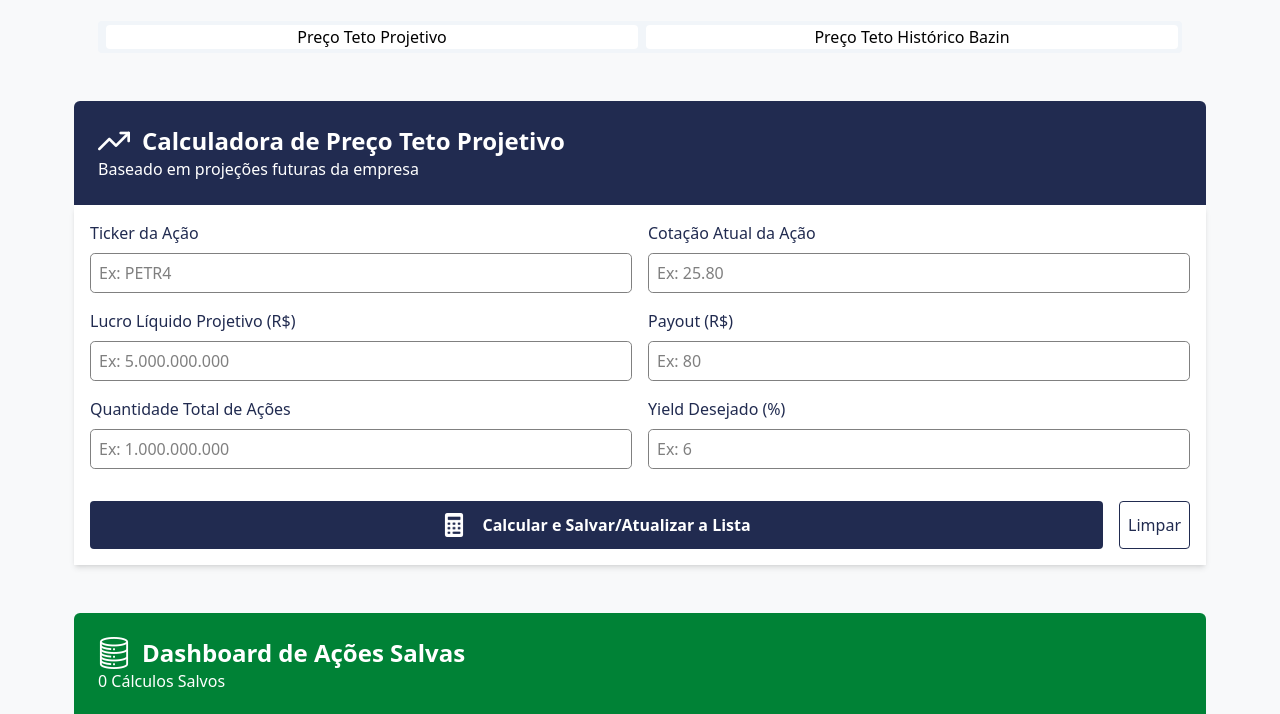
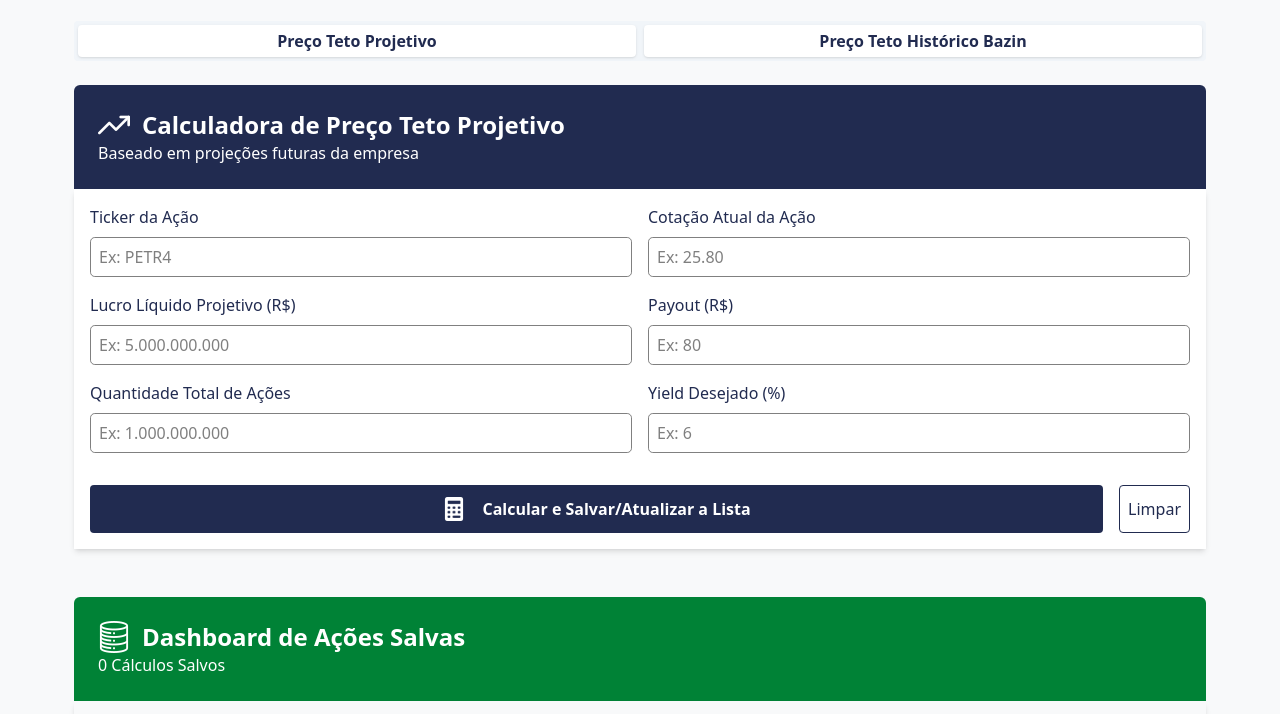
Before and after one commit to KauaGabriell/calculadora-preco-teto, a plain HTML site: page index.html in a window 1280 px wide. Shown: the part 175-889 px from the top of the page. Drawn offline with nearby package versions, Linux system fonts and the light colour scheme.

Commit message:
:art: Arrumando e melhorando estilizações gerais no nav(alternador de calculadoras).

```diff
--- a/assets/css/style.css
+++ b/assets/css/style.css
@@ -11,6 +11,11 @@
 .main-container{
     min-width: 70.75rem;
     padding: 1.5rem;
+}
+
+.nav-container{
+    min-width: 70.75rem;
+    margin-top: 1.5rem;
 }
 
 .icon{
@@ -49,6 +54,7 @@ th{
     font-weight: 500;
     border-bottom: 1px solid rgba(154, 153, 153, 0.521);
     margin-bottom: 0.5rem;
+    padding-bottom: 1rem;
 }
 
 tr{
--- a/index.html
+++ b/index.html
@@ -23,15 +23,18 @@
             </div>
         </header>
         <!--Navegador(Alternador de Calculadoras)-->
-        <nav class="main-container">
-            <div class="flex p-1 gap-1 bg-(--input-radio-bg) rounded-sm">
-                <input id="secao-projetivo" type="radio" class="appearance-none" />
-                <label for="secao-projetivo" name="tipo-calculo" value="projetivo"
-                    class="w-full text-center bg-white rounded-sm cursor-pointer">Preço Teto Projetivo</label>
+        <nav class="nav-container">
+            <div class="flex p-1 gap-2 bg-(--input-radio-bg) rounded-sm">
+                <input id="secao-projetivo" type="radio" class="sr-only" name="tipo-calculo"
+                    value="projetivo" />
+                <label for="secao-projetivo"
+                    class="flex justify-center items-center w-full text-center bg-white rounded-sm shadow-sm cursor-pointer h-8 font-semibold text-(--main-color)">Preço
+                    Teto Projetivo</label>
 
-                <input id="secao-historico" type="radio" class="appearance-none" />
-                <label for="secao-historico" name="tipo-calculo" value="bazin"
-                    class="w-full text-center bg-white rounded-sm cursor-pointer">Preço Teto Histórico Bazin</label>
+                <input id="secao-historico" type="radio" class="sr-only" name="tipo-calculo" value="bazin" />
+                <label for="secao-historico"
+                    class="flex justify-center items-center w-full text-center bg-white rounded-sm shadow-sm cursor-pointer h-8 font-semibold text-(--main-color)">Preço
+                    Teto Histórico Bazin</label>
             </div>
         </nav>
 
@@ -80,7 +83,7 @@
                             Calcular e Salvar/Atualizar a Lista
                         </button>
                         <button id="cleanner-button"
-                            class="border border-(--main-color) p-2 rounded-sm h-12 text-(--main-color)">
+                            class="border border-(--main-color) p-2 rounded-sm h-12 text-(--main-color) hover:text-white cursor-pointer bg-white hover:bg-(--main-color)">
                             Limpar
                         </button>
                     </div>
```
